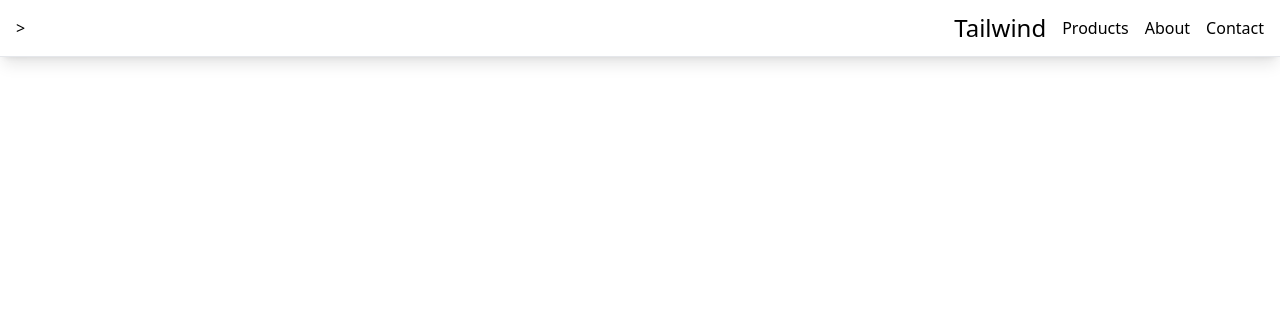
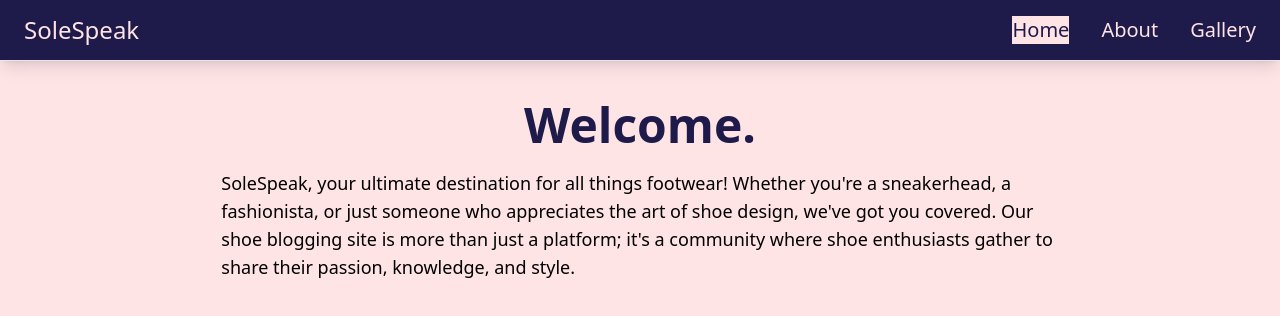
Before and after one commit to AquaticFish/cpnt-201-tailwind, a plain HTML site: page index.html in a window 1280 px wide. Drawn offline with nearby package versions, Linux system fonts and the light colour scheme.

Commit message:
index.html

```diff
--- a/index.html
+++ b/index.html
@@ -5,36 +5,62 @@
   <meta name="viewport" content="width=device-width, initial-scale=1.0">
   <script src="https://cdn.tailwindcss.com"></script>
   <title>Tailwind Page</title>
+  <link rel="stylesheet" href="about.html">
+	<link rel="stylesheet" href="gallery.html">
+	<link rel="stylesheet" href="contact.html">
+  <link rel="stylesheet" href="index.html">
+
 </head>
-<body>
-  <header class="border-b md:flex md:items-center md:justify-between p-4 pb-0 shadow-lg md:pb-4">>
-    <!-- Logo text or image -->
-    <div class="flex items-center justify-between mb-4 md:mb-0">
-      <h1 class="leading-none text-2xl text-grey-darkest">
-        <a class="no-underline text-grey-darkest hover:text-black" href="#">
-          Tailwind
+
+  <body class="bg-rose-100">
+    <header class="border-b md:flex md:items-center md:justify-between p-4 pb-0 shadow-lg md:pb-4 bg-indigo-950 text-rose-100">
+
+      <!-- Title -->
+      <div class="flex items-center justify-between mb-4 md:mb-0 text-xl px-2">
+        <h1 class="leading-none text-2xl text-grey-darkest">
+          <a class="no-underline text-grey-darkest hover:text-amber-100" href="index.html">
+            SoleSpeak
+          </a>
+        </h1>
+
+        <a class="text-black hover:text-orange md:hidden" href="#">
+          <i class="fa fa-2x fa-bars"></i>
         </a>
-      </h1>
+      </div>
 
+      <!-- Nav Bar -->
       <nav>
         <ul class="list-reset md:flex md:items-center">
-          <li class="md:ml-4">
-            <a class="block no-underline hover:underline py-2 text-grey-darkest hover:text-black md:border-none md:p-0" href="#">
-              Products
+          <li class="md:ml-4 text-xl px-2">
+            <a class="block no-underline bg-rose-100 text-indigo-950 hover:underline py-2 text-grey-darkest hover:text-indigo-950 hover:bg-amber-100 md:border-none md:p-0" href="index.html">
+              Home
             </a>
           </li>
-          <li class="md:ml-4">
-            <a class="border-t block no-underline hover:underline py-2 text-grey-darkest hover:text-black md:border-none md:p-0" href="#">
+
+          <li class="md:ml-4 text-xl px-2">
+            <a class="border-t block no-underline hover:underline py-2 text-grey-darkest hover:text-amber-100 md:border-none md:p-0" href="about.html">
               About
             </a>
           </li>
-          <li class="md:ml-4">
-            <a class="border-t block no-underline hover:underline py-2 text-grey-darkest hover:text-black md:border-none md:p-0" href="#">
-              Contact
+
+          <li class="md:ml-4 text-xl px-2">
+            <a class="border-t block no-underline hover:underline py-2 text-grey-darkest hover:text-amber-100 md:border-none md:p-0" href="gallery.html">
+              Gallery
             </a>
           </li>
         </ul>
       </nav>
     </header>
-</body>
+
+      <div class="text-center flex items-center flex justify-center pt-10">
+      <h1 class="text-5xl font-bold text-indigo-950">
+        Welcome.
+      </h1>
+</div>
+      <div class="flex flex-col flex items-center w-2/3 mx-auto mb-24 ">
+        <p class="my-3 p-2 text-lg">
+           SoleSpeak, your ultimate destination for all things footwear! Whether you're a sneakerhead, a fashionista, or just someone who appreciates the art of shoe design, we've got you covered. Our shoe blogging site is more than just a platform; it's a community where shoe enthusiasts gather to share their passion, knowledge, and style.
+        </p>
+    </div>
+  </body>
 </html>
```
